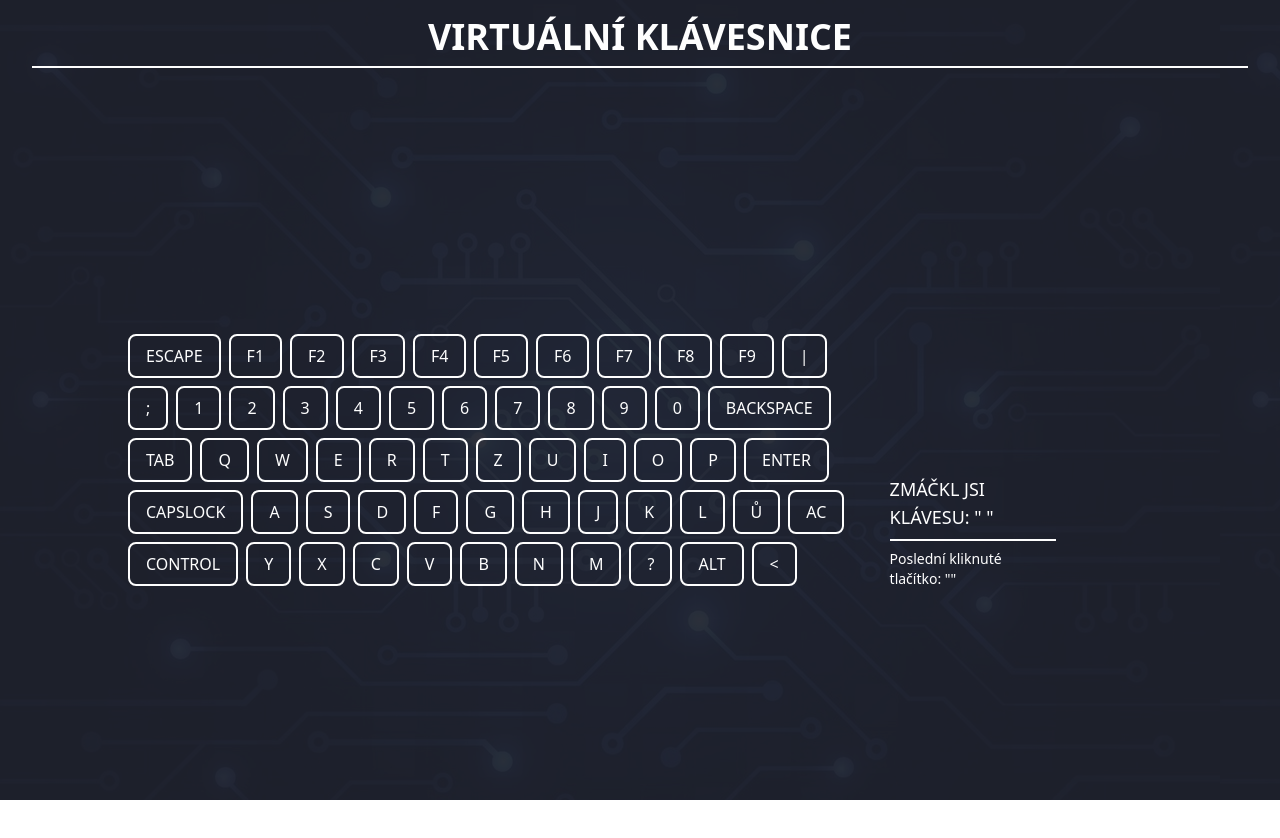
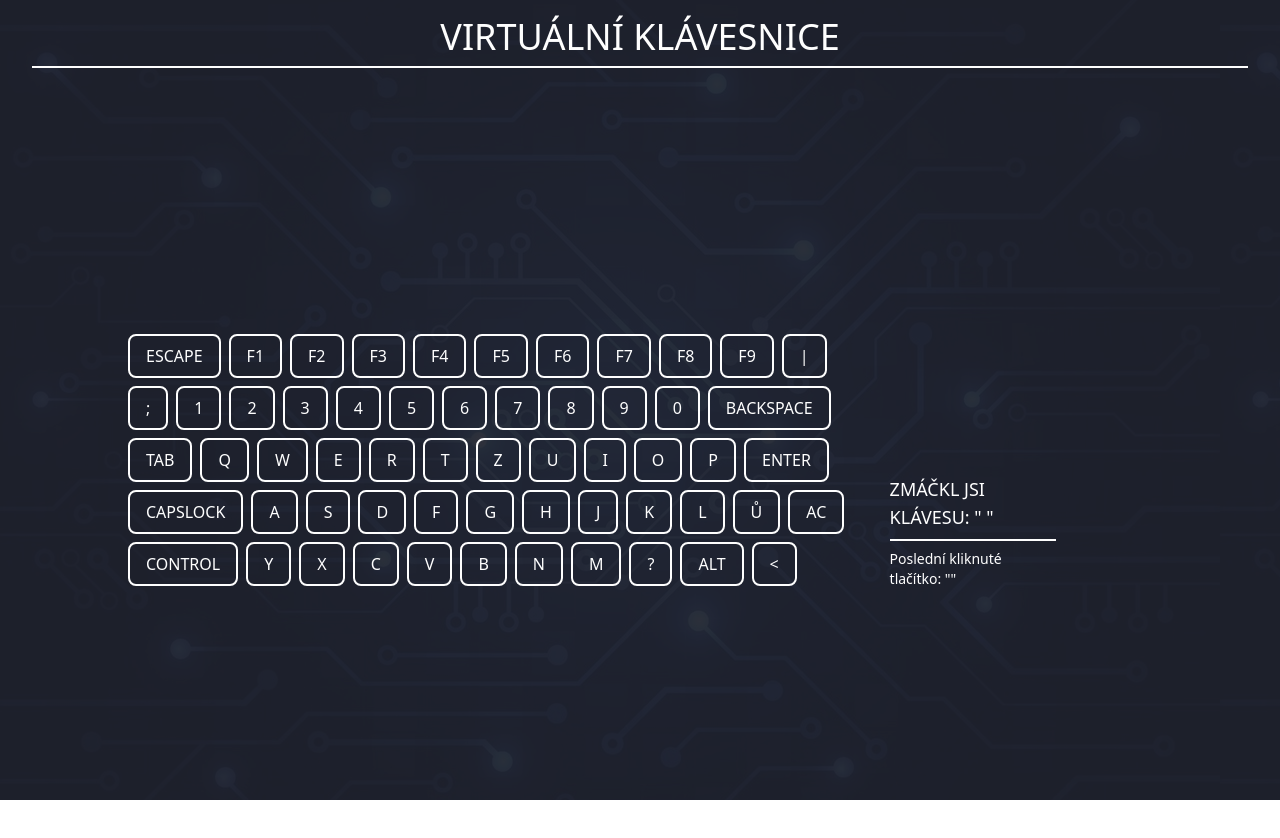
Before and after one commit to OndrejLosensky/virtual-keyboard, a React (Create React App) app: page / in a window 1280 px wide. Shown: the top 838 px of the page. Built offline with nearby package versions, Linux system fonts and the light colour scheme; the HTML template or start-up script is replaced by a standard one.

Commit message:
změna tloušťky fontu

```diff
--- a/src/header/Header.js
+++ b/src/header/Header.js
@@ -4,7 +4,7 @@ const Header = () => {
     return (
         <div className="px-8 pt-2">
             <div className="w-[100%] h-[60px] border-b-[2px] border-b-foreColorWhite  flex items-center">
-                <h1 className="w-full md:font-thin xl:font-bold lg:font-semiBold sm:font-extralight uppercase text-4xl text-center py-10 font-bold text-foreColorWhite">
+                <h1 className="w-full tablet:font-thin laptop:font-semiBold bigScreen:font-bold uppercase text-4xl text-center py-10 font-bold text-foreColorWhite">
                     Virtuální klávesnice
                 </h1>
             </div>
```
